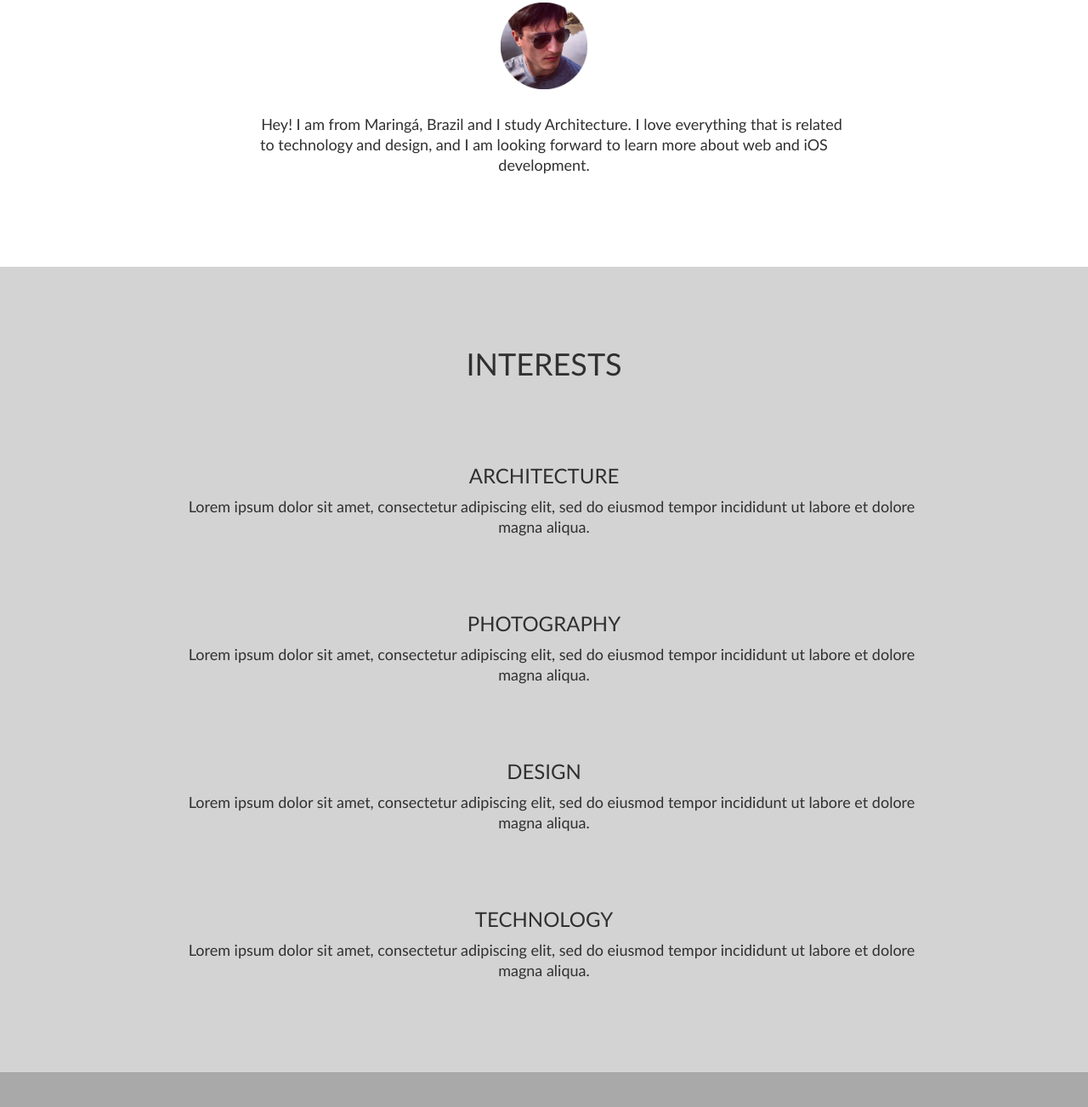
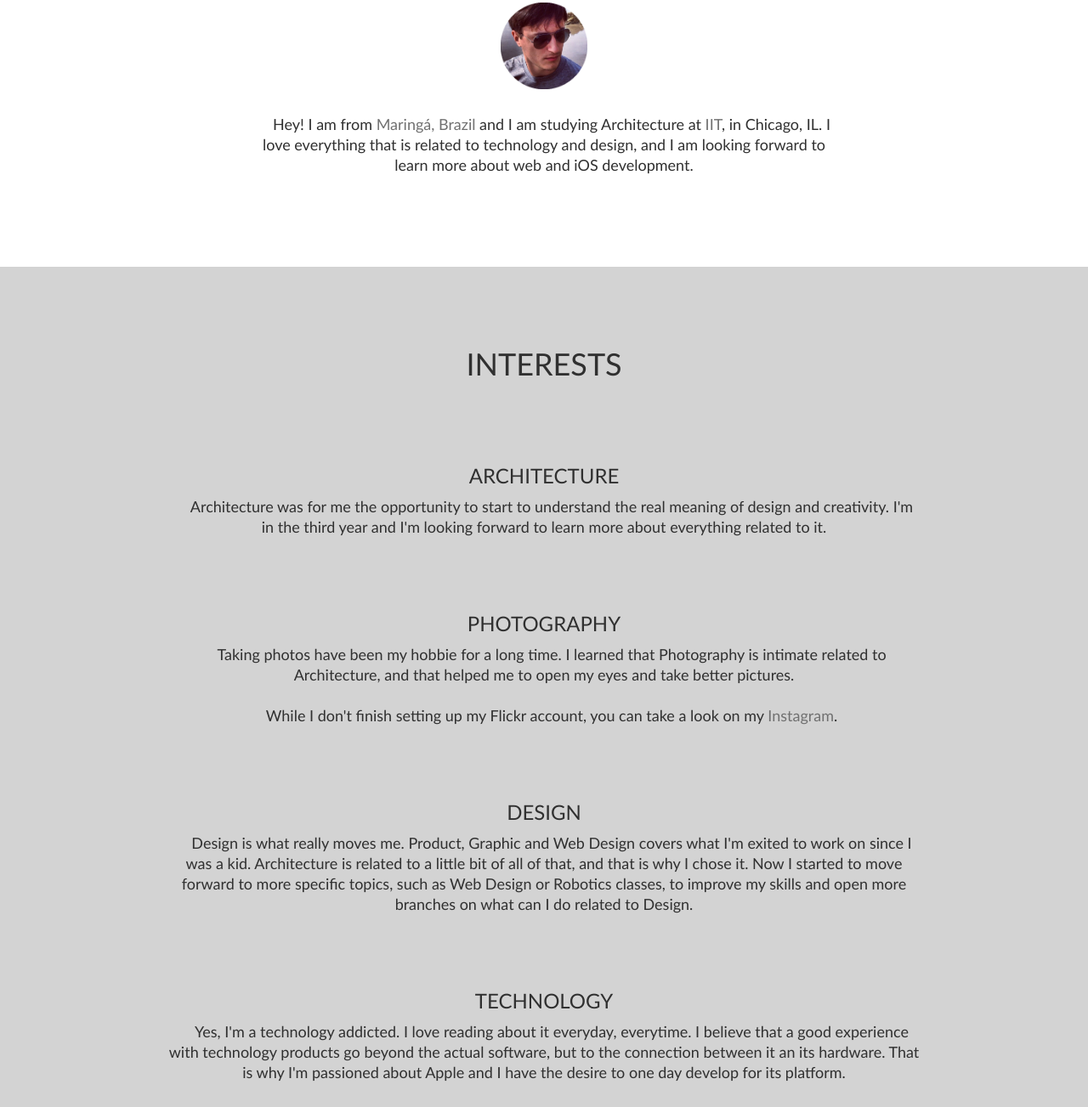
Before and after one commit to lucasbetinardi/lucasbetinardi.github.io, a plain HTML site: page index.html in a window 1280 px wide. Shown: the part 977-2280 px from the top of the page at 85% size. Drawn offline with Linux system fonts and the light colour scheme.

Commit message:
added text in the Interests section, added hyperlinks in the About Me section

```diff
--- a/index.html
+++ b/index.html
@@ -28,7 +28,7 @@
   </figure>
 
   <p>
-    Hey! I am from Maringá, Brazil and I study Architecture. I love everything that is related to technology and design, and I am looking forward to learn more about web and iOS development.
+    Hey! I am from <a href="https://www.google.com/maps/place/Maringa">Maringá, Brazil</a> and I am studying Architecture at <a href="http://iit.edu/">IIT</a>, in Chicago, IL. I love everything that is related to technology and design, and I am looking forward to learn more about web and iOS development.
   </p>
   </div>
 
@@ -39,28 +39,31 @@
     <li class="architecture">
       <h2>Architecture</h2>
       <p>
-        Lorem ipsum dolor sit amet, consectetur adipiscing elit, sed do eiusmod tempor incididunt ut labore et dolore magna aliqua.
+        Architecture was for me the opportunity to start to understand the real meaning of design and creativity. I'm in the third year and I'm looking forward to learn more about everything related to it.
       </p>
     </li>
 
     <li class="photography">
       <h2>Photography</h2>
       <p>
-        Lorem ipsum dolor sit amet, consectetur adipiscing elit, sed do eiusmod tempor incididunt ut labore et dolore magna aliqua.
+        Taking photos have been my hobbie for a long time. I learned that Photography is intimate related to Architecture, and that helped me to open my eyes and take better pictures.
+      </p>
+      <p>
+        While I don't finish setting up my Flickr account, you can take a look on my <a href="http://instagram.com/lucasbet">Instagram</a>.
       </p>
     </li>
 
     <li class="design">
       <h2>Design</h2>
       <p>
-        Lorem ipsum dolor sit amet, consectetur adipiscing elit, sed do eiusmod tempor incididunt ut labore et dolore magna aliqua.
+        Design is what really moves me. Product, Graphic and Web Design covers what I'm exited to work on since I was a kid. Architecture is related to a little bit of all of that, and that is why I chose it. Now I started to move forward to more specific topics, such as Web Design or Robotics classes, to improve my skills and open more branches on what can I do related to Design.
       </p>
     </li>
 
     <li class="technology">
       <h2>Technology</h2>
       <p>
-        Lorem ipsum dolor sit amet, consectetur adipiscing elit, sed do eiusmod tempor incididunt ut labore et dolore magna aliqua.
+        Yes, I'm a technology addicted. I love reading about it everyday, everytime. I believe that a good experience with technology products go beyond the actual software, but to the connection between it an its hardware. That is why I'm passioned about Apple and I have the desire to one day develop for its platform.
       </p>
     </li>
   </ul>
```
